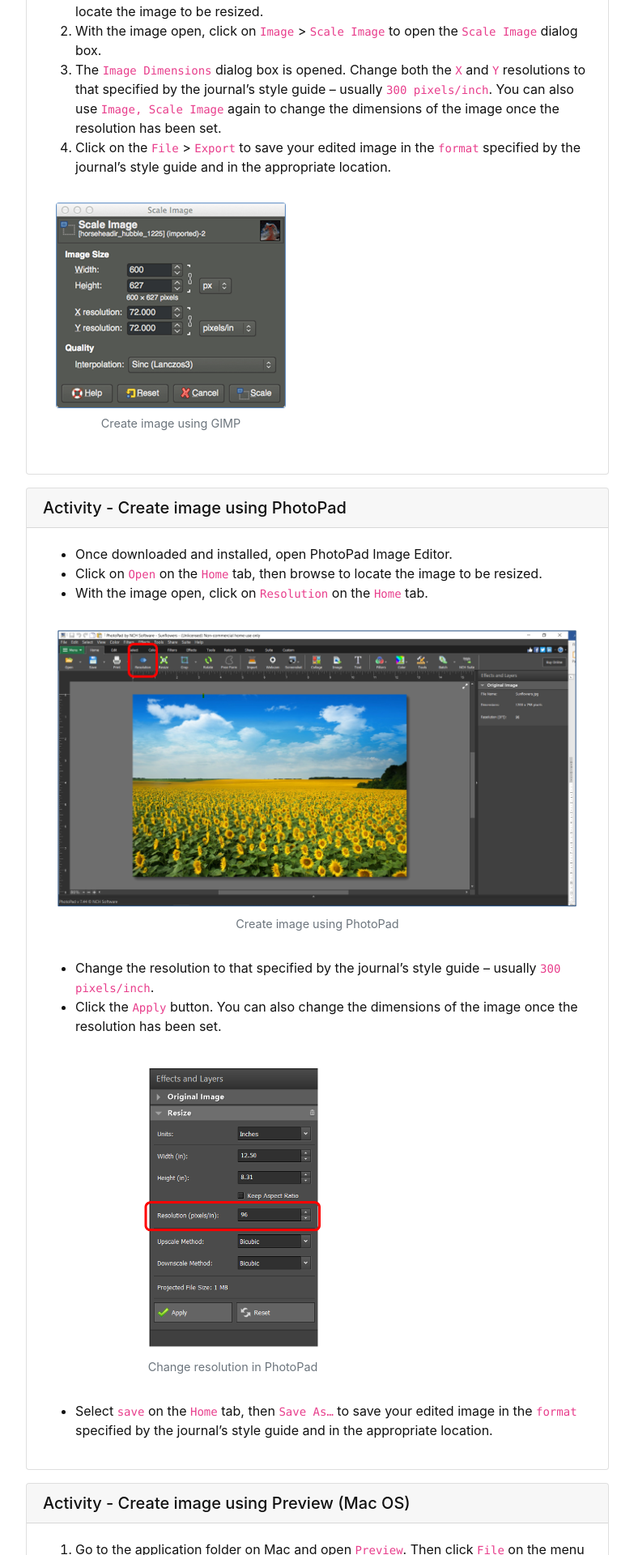
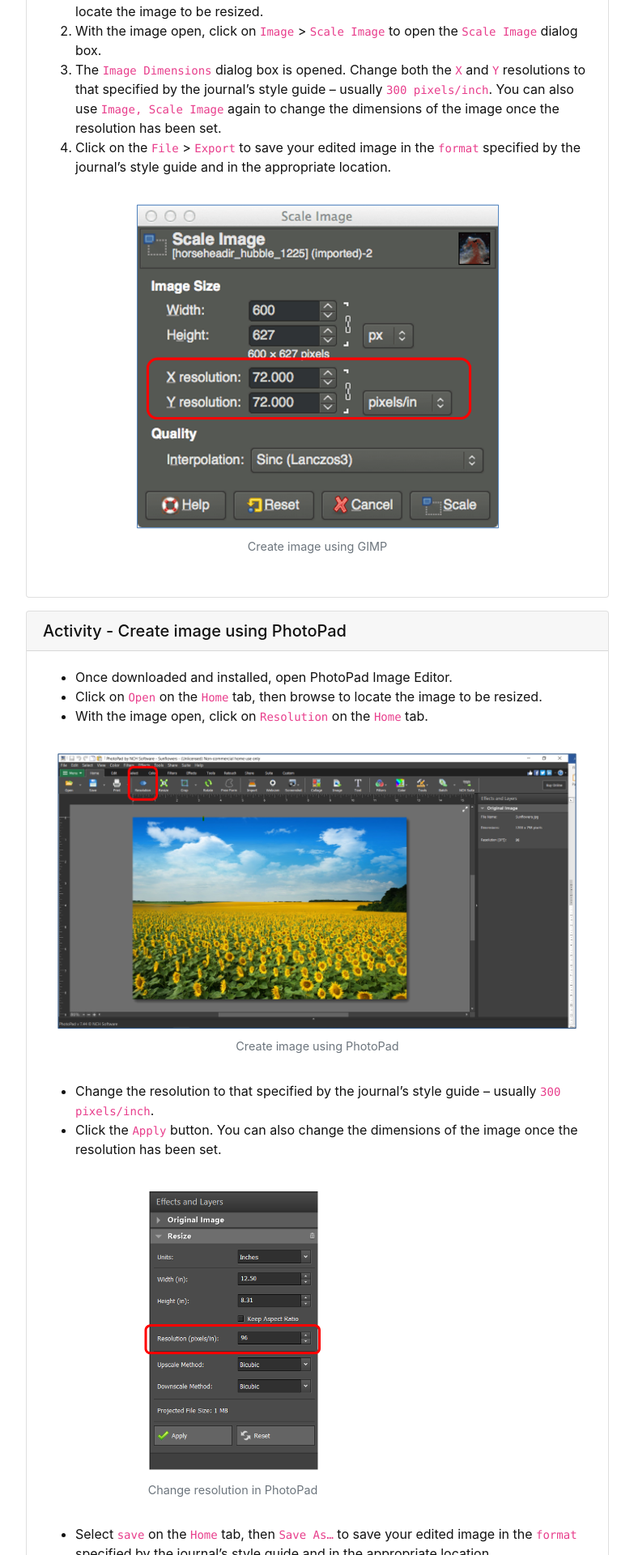
Before and after one commit to GULibrarySandbox/data-vis-basics, a Jekyll site: the page built from content/5-convert.md, in a window 1280 px wide. Shown: the part 1776-3696 px from the top of the page at 81% size, without its empty margins (248-1031 px from the left). Built offline with Jekyll 4.4.1, drawn with Linux system fonts in a browser that asks for light colours.

Commit message:
Update 5-convert.md

```diff
--- a/content/5-convert.md
+++ b/content/5-convert.md
@@ -59,7 +59,7 @@ Below are activities to convert your chart using different software.  Choose and
 2.	With the image open, click on `Image` > `Scale Image` to open the `Scale Image` dialog box.
 3. The `Image Dimensions` dialog box is opened.  Change both the `X` and `Y` resolutions to that specified by the journal’s style guide – usually `300 pixels/inch`.  You can also use `Image, Scale Image` again to change the dimensions of the image once the resolution has been set.
 4. Click on the `File` > `Export` to save your edited image in the `format` specified by the journal’s style guide and in the appropriate location.
-{% include figure.html img="GIMP.png" alt="GIMP software" caption="Create image using GIMP" width="100%" %}{% endcapture %} {% include card.md header="Activity - Create image using GIMP" text=text %}
+{% include figure.html img="GIMP2.png" alt="GIMP software" caption="Create image using GIMP" width="70%" %}{% endcapture %} {% include card.md header="Activity - Create image using GIMP" text=text %}
 
 {% capture text %}
 - Once downloaded and installed, open PhotoPad Image Editor.
```
